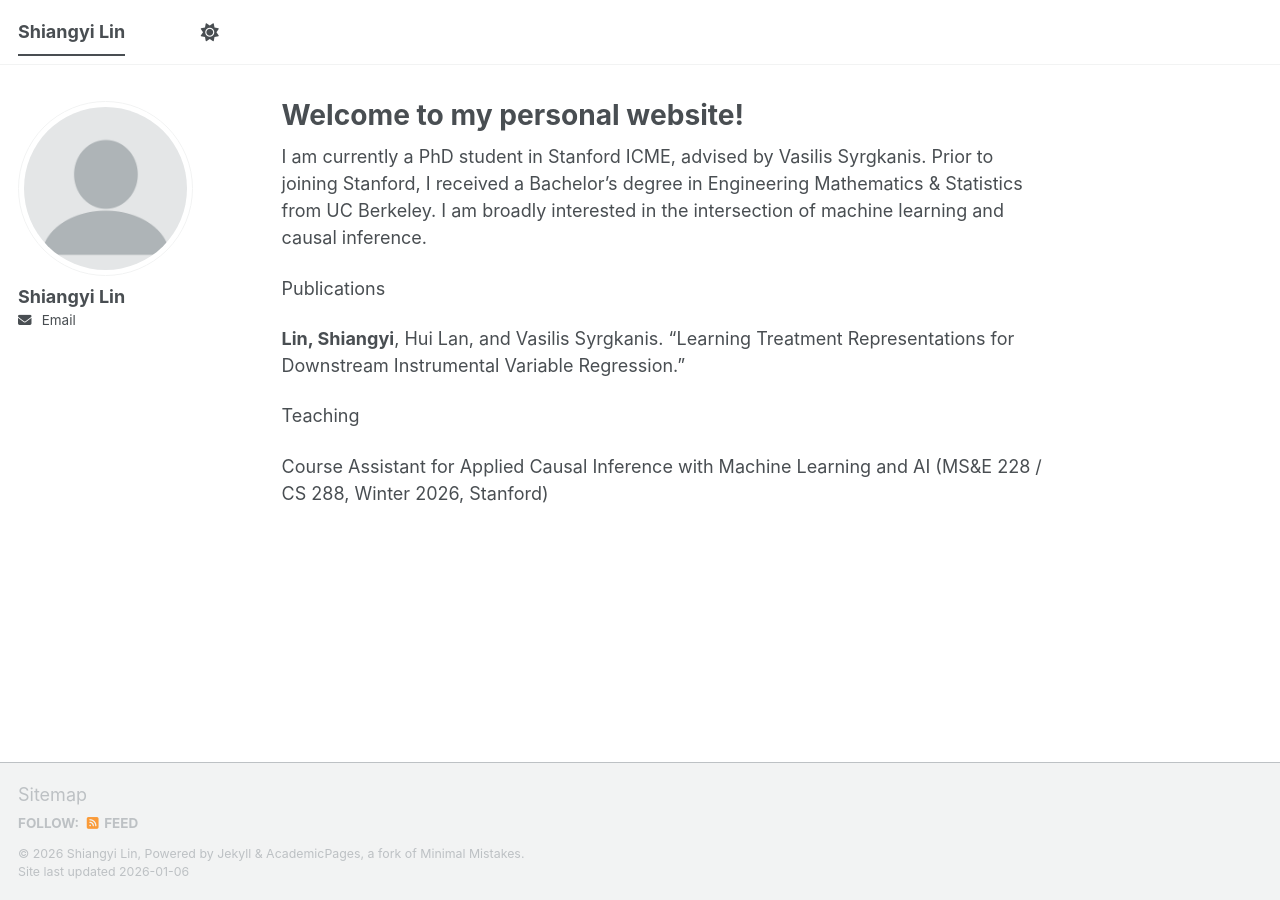
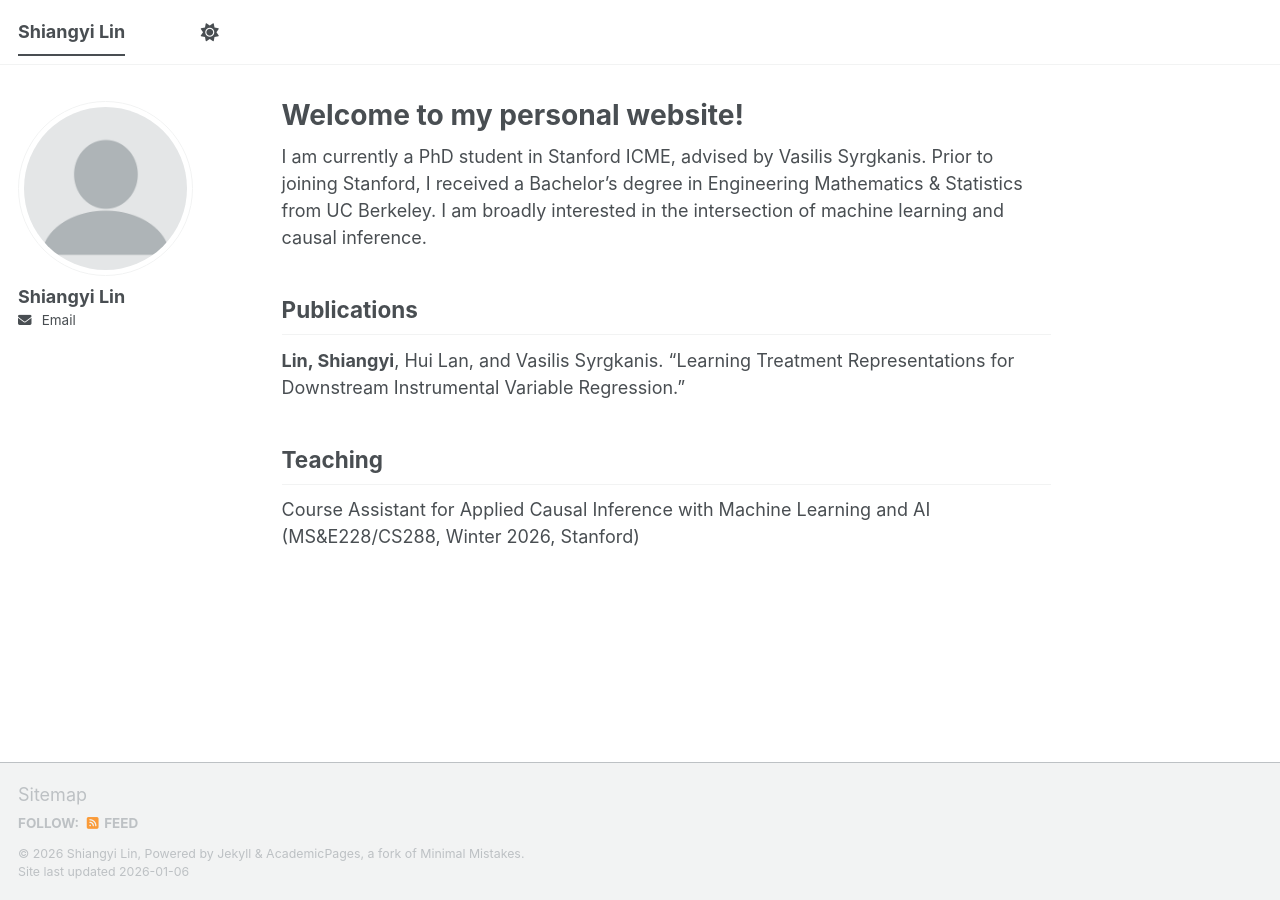
Before and after one commit to shiangyilin/shiangyilin.github.io, a Jekyll site: the page built from _pages/about.md, in a window 1280 px wide. Built offline with Jekyll 4.4.1, drawn with Linux system fonts in a browser that asks for light colours; a script bundle is joined from its source files by our own code; library files that are not in the unit come from our copies.

Commit message:
Update about.md

```diff
--- a/_pages/about.md
+++ b/_pages/about.md
@@ -9,13 +9,13 @@ redirect_from:
 
 I am currently a PhD student in Stanford ICME, advised by Vasilis Syrgkanis. Prior to joining Stanford, I received a Bachelor’s degree in Engineering Mathematics & Statistics from UC Berkeley. I am broadly interested in the intersection of machine learning and causal inference.
 
-Publications
+## Publications
 
 **Lin, Shiangyi**, Hui Lan, and Vasilis Syrgkanis. “Learning Treatment Representations for Downstream Instrumental Variable Regression.”
 
-Teaching
+## Teaching
 
-Course Assistant for Applied Causal Inference with Machine Learning and AI (MS&E 228 / CS 288, Winter 2026, Stanford)
+Course Assistant for Applied Causal Inference with Machine Learning and AI (MS&E228/CS288, Winter 2026, Stanford)
 
 <!---
 
```
